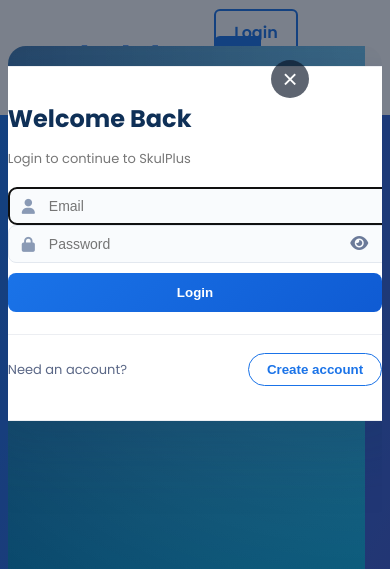
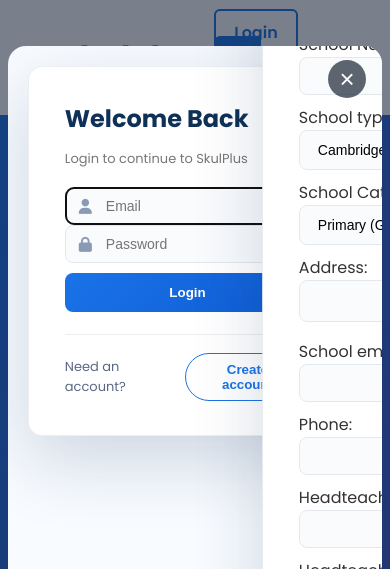
Before and after one commit to dafirmcoder/skulplus, a Django app: page /?auth=login in a window 390 px wide. Shown: the top 569 px of the page. Run offline with Django 5.2, Linux system fonts and the light colour scheme; data that the repository does not hold is empty; parts of the project's set-up code (start-up, migrations or seed data) failed here and were passed over.

Commit message:
Fix centered auth modal layout and site logo/favicon rendering

```diff
--- a/config/urls.py
+++ b/config/urls.py
@@ -41,5 +41,5 @@ urlpatterns = [
 from django.conf import settings
 from django.conf.urls.static import static
 
-if settings.DEBUG:
+if settings.MEDIA_URL:
     urlpatterns += static(settings.MEDIA_URL, document_root=settings.MEDIA_ROOT)
--- a/schools/context_processors.py
+++ b/schools/context_processors.py
@@ -8,8 +8,10 @@ def site_logo(request):
     """
     try:
         cfg = SiteConfig.objects.order_by('-updated_at').first()
-        if cfg and cfg.logo:
-            return {'SITE_LOGO_URL': cfg.logo.url, 'SITE_FAVICON_URL': cfg.favicon.url if cfg.favicon else None}
+        if cfg:
+            logo_url = cfg.logo.url if cfg.logo else None
+            favicon_url = cfg.favicon.url if cfg.favicon else None
+            return {'SITE_LOGO_URL': logo_url, 'SITE_FAVICON_URL': favicon_url}
     except Exception:
         pass
     return {'SITE_LOGO_URL': None, 'SITE_FAVICON_URL': None}
--- a/schools/templates/base.html
+++ b/schools/templates/base.html
@@ -5,6 +5,11 @@
     <meta charset="utf-8">
     <meta name="viewport" content="width=device-width,initial-scale=1">
     <title>{% block title %}SkulPlus{% endblock %}</title>
+    {% if SITE_FAVICON_URL %}
+    <link rel="icon" type="image/x-icon" href="{{ SITE_FAVICON_URL }}">
+    {% else %}
+    <link rel="icon" type="image/png" href="{% static 'images/skulplus_logo.png' %}">
+    {% endif %}
     <link rel="stylesheet" href="{% static 'styles.css' %}">
     <link rel="stylesheet" href="https://cdnjs.cloudflare.com/ajax/libs/font-awesome/7.0.1/css/all.min.css">
     {% block extra_head %}{% endblock %}
--- a/static/css/landing_auth_modal.css
+++ b/static/css/landing_auth_modal.css
@@ -21,7 +21,7 @@
   width: min(1120px, 96vw);
   max-height: 94vh;
   margin: 3vh auto;
-  overflow: auto;
+  overflow: hidden;
   border-radius: 18px;
 }
 
@@ -47,15 +47,22 @@
   margin: 0;
   padding: 48px 34px;
   min-height: 560px;
-  background: radial-gradient(circle at top right, rgba(255,255,255,0.2), transparent 45%),
-              linear-gradient(135deg, #0f3057, #00587a 55%, #008891);
+  background: #f8fbff;
+  box-sizing: border-box;
+}
+
+.auth-modal-container * {
+  box-sizing: border-box;
 }
 
 .auth-modal-container .form-box {
   position: absolute;
   top: 50%;
-  transform: translateY(-50%);
-  width: 44%;
+  left: 50%;
+  transform: translate(-50%, -50%);
+  width: min(860px, calc(100% - 48px));
+  max-height: calc(94vh - 92px);
+  overflow-y: auto;
   background: #fff;
   padding: 34px 36px;
   border-radius: 14px;
@@ -66,10 +73,8 @@
   visibility: hidden;
   pointer-events: none;
   z-index: 2;
+  scrollbar-gutter: stable;
 }
-
-.auth-modal-container .form-box.login { left: 4%; }
-.auth-modal-container .form-box.register { right: 4%; }
 
 .auth-modal-container:not(.active) .form-box.login,
 .auth-modal-container.active .form-box.register {
@@ -79,11 +84,11 @@
 }
 
 .auth-modal-container.active .form-box.login {
-  transform: translate(-120%, -50%);
+  transform: translate(-170%, -50%);
 }
 
 .auth-modal-container:not(.active) .form-box.register {
-  transform: translate(120%, -50%);
+  transform: translate(70%, -50%);
 }
 
 .auth-modal-container .form-box h1 {
@@ -214,6 +219,8 @@ body.auth-modal-open {
   .auth-modal-container {
     min-height: auto;
     padding: 20px;
+    overflow-y: auto;
+    max-height: 94vh;
   }
 
   .auth-modal-container .form-box {
--- a/templates/landing.html
+++ b/templates/landing.html
@@ -5,6 +5,11 @@
     <meta charset="UTF-8">
     <title>SkulPlus - The Smart Way to Run Your School</title>
     <meta name="viewport" content="width=device-width, initial-scale=1.0">
+    {% if SITE_FAVICON_URL %}
+    <link rel="icon" type="image/x-icon" href="{{ SITE_FAVICON_URL }}">
+    {% else %}
+    <link rel="icon" type="image/png" href="{% static 'images/skulplus_logo.png' %}">
+    {% endif %}
     <link href="https://fonts.googleapis.com/css2?family=Poppins:wght@300;400;600;700&display=swap" rel="stylesheet">
     <link rel="stylesheet" href="{% static 'css/landing_auth_modal.css' %}">
     <link rel="stylesheet" href="https://cdnjs.cloudflare.com/ajax/libs/font-awesome/6.5.0/css/all.min.css">
```
